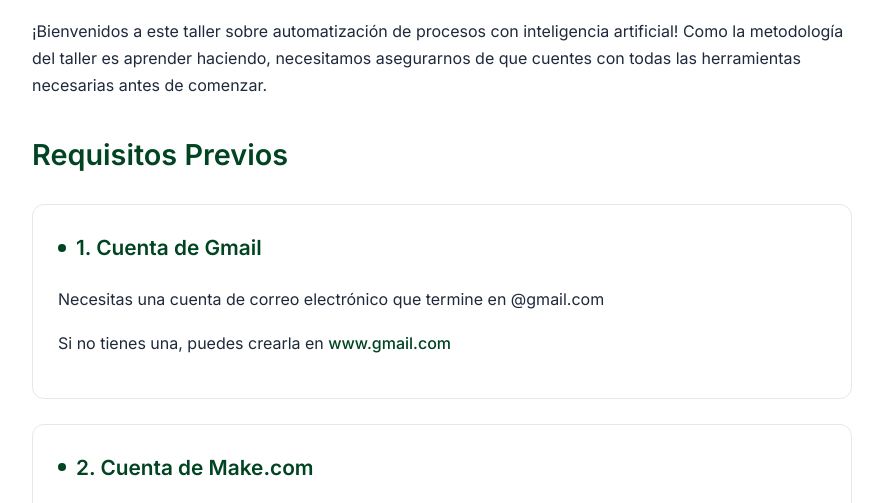
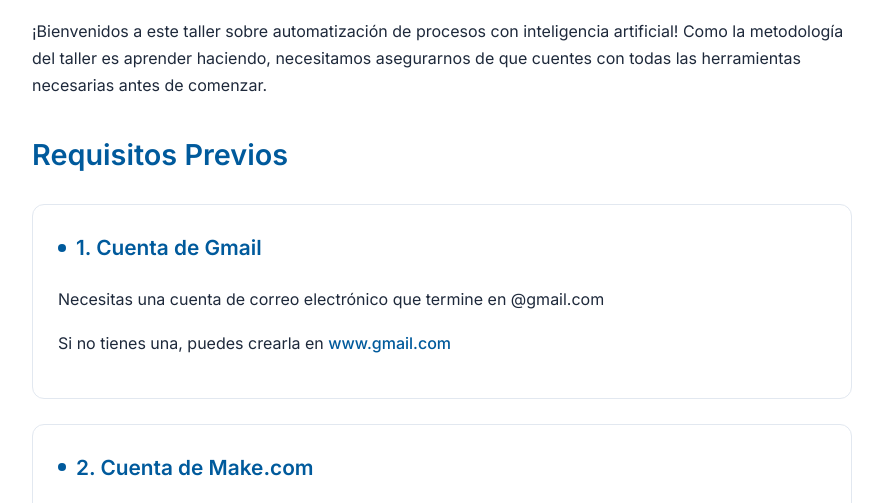
Before and after one commit to vasquez343/landing-taller-leads, a plain HTML site: page index.html in a window 1280 px wide. Shown: the part 225-728 px from the top of the page, without its empty margins (198-1081 px from the left). Drawn offline with Linux system fonts and the light colour scheme.

Commit message:
De verde a azul en main

```diff
--- a/style.css
+++ b/style.css
@@ -1,6 +1,6 @@
 :root {
-    --primary-color: #014421; /* British Racing Green */
-    --secondary-color: #006A4E; /* Lighter Green for hover */
+    --primary-color: #005A9C; /* Standard Blue */
+    --secondary-color: #007BFF; /* Brighter Blue for hover */
     --background-color: #f8fafc;
     --text-color: #1e293b;
     --border-radius: 12px;
```
